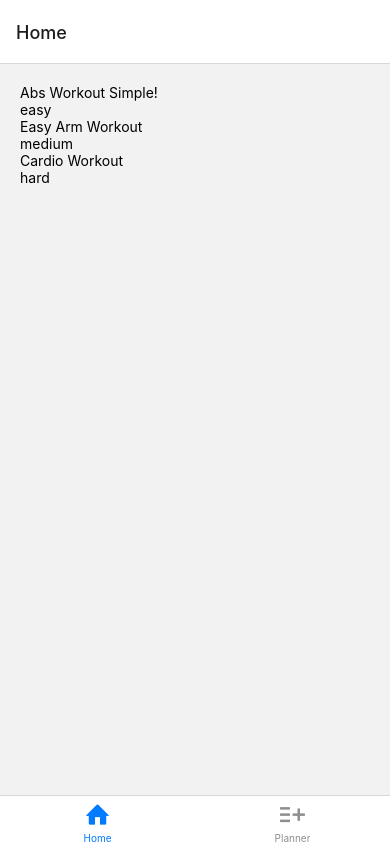
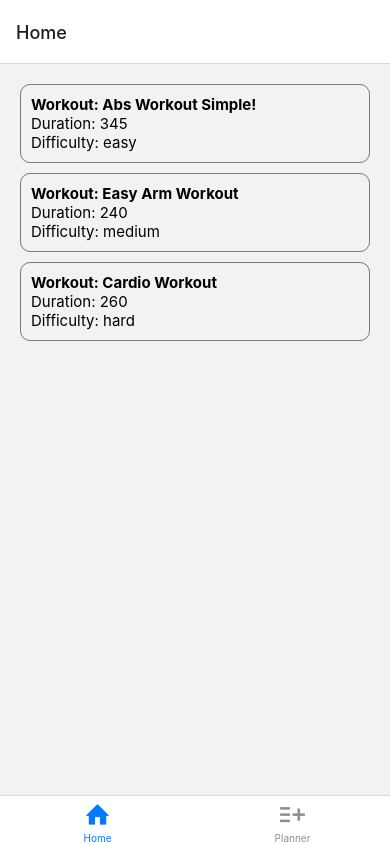
Before and after one commit to makyinmars/Pepa, a React Native app: screen /Home in a window 390 px wide. Built offline with nearby package versions, Linux system fonts and the light colour scheme.

Commit message:
chore: adding styles for workout item

```diff
--- a/src/components/WorkoutItem.tsx
+++ b/src/components/WorkoutItem.tsx
@@ -1,11 +1,31 @@
-import { View, Text } from "react-native";
+import { View, Text, StyleSheet } from "react-native";
+
 import { Workout } from "../types/data";
 
 export default function WorkoutItem({ item }: { item: Workout }) {
   return (
-    <View>
-      <Text>{item.name}</Text>
-      <Text>{item.difficulty}</Text>
+    <View style={styles.container}>
+      <Text style={styles.name}>Workout: {item.name}</Text>
+      <Text style={styles.duration}>Duration: {item.duration}</Text>
+      <Text style={styles.difficulty}>Difficulty: {item.difficulty}</Text>
     </View>
   );
 }
+
+const styles = StyleSheet.create({
+  container: {
+    borderRadius: 10,
+    borderColor: "rgba(0,0,0,0.5)",
+    borderWidth: 1,
+    padding: 10,
+    marginBottom: 10,
+  },
+  name: {
+    fontSize: 15,
+    fontWeight: "bold",
+  },
+  duration: {
+    fontSize: 15,
+  },
+  difficulty: { fontSize: 15 },
+});
--- a/src/screens/HomeScreen.tsx
+++ b/src/screens/HomeScreen.tsx
@@ -21,7 +21,4 @@
   container: {
     padding: 20,
   },
-  title: {
-    textAlign: "center",
-  },
 });
```
